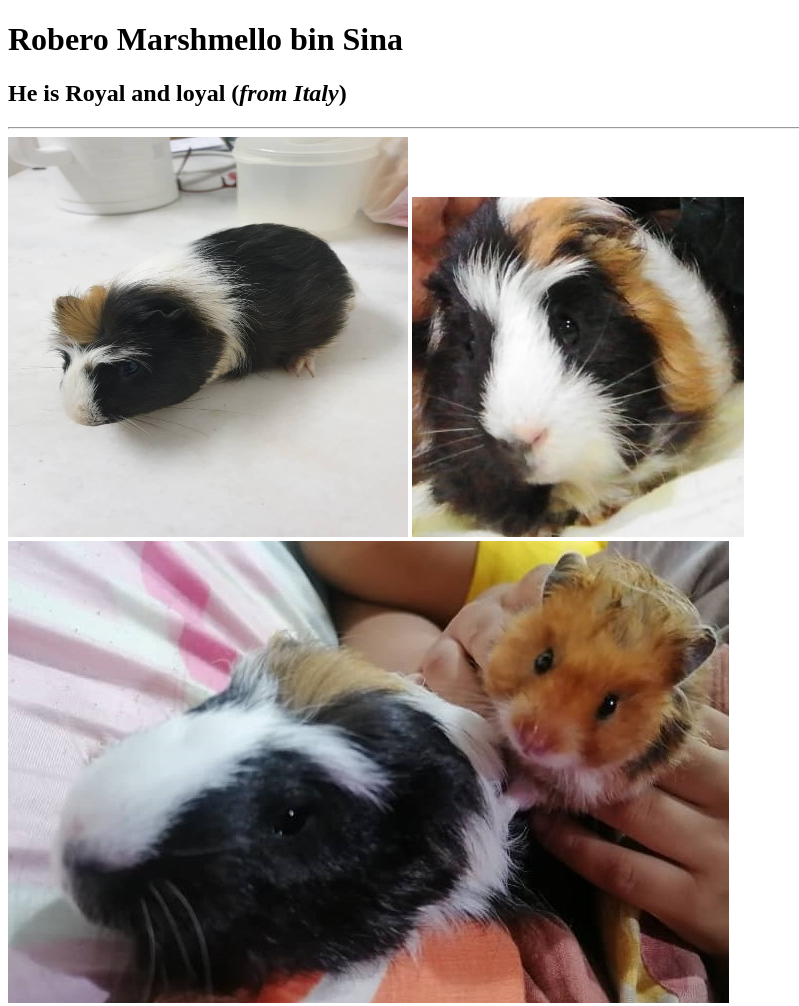
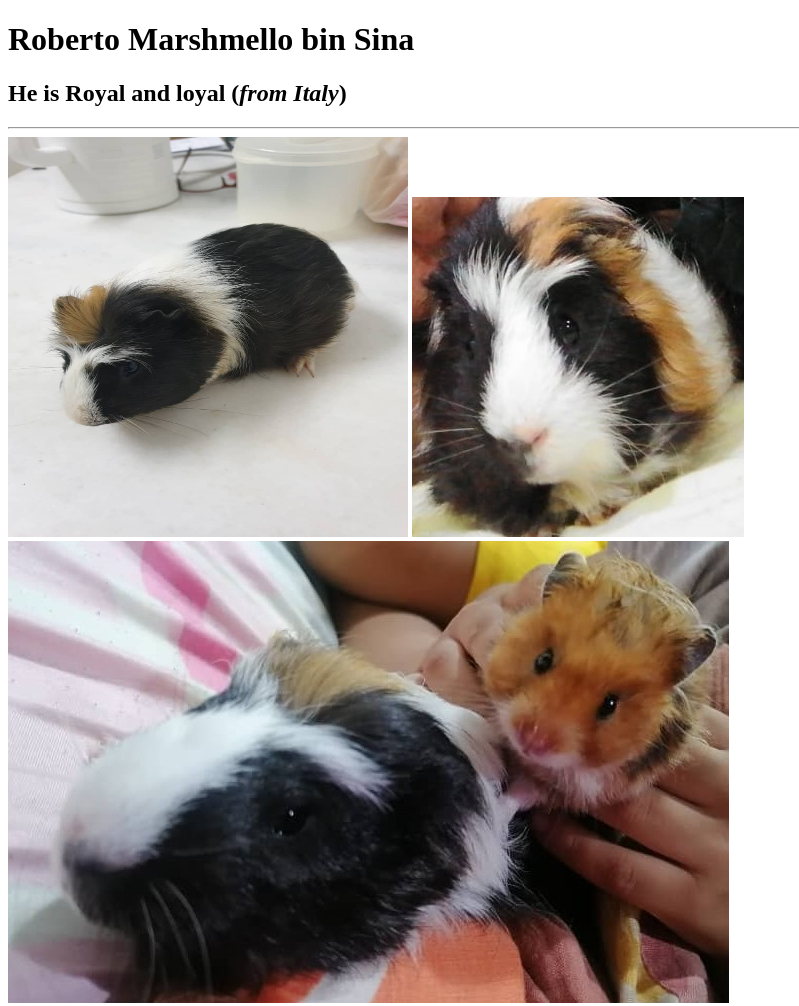
Before and after one commit to sadsiabde/cv, a plain HTML site: page roberto.html in a window 1280 px wide. Shown: the top 1006 px of the page, without its empty margins (0-799 px from the left). Drawn offline with Linux system fonts and the light colour scheme.

Commit message:
Update roberto.html

```diff
--- a/roberto.html
+++ b/roberto.html
@@ -5,7 +5,7 @@
     <title>Roberto Marshmello</title>
   </head>
   <body>
-    <h1>Robero Marshmello bin Sina</h1>
+    <h1>Roberto Marshmello bin Sina</h1>
     <h2>He is Royal and loyal (<i>from Italy</i>)</h2>
     <hr>
     <img src="Image/roberto1.jpeg" alt="Roberto" style="width:400px;height:400px;">
```
